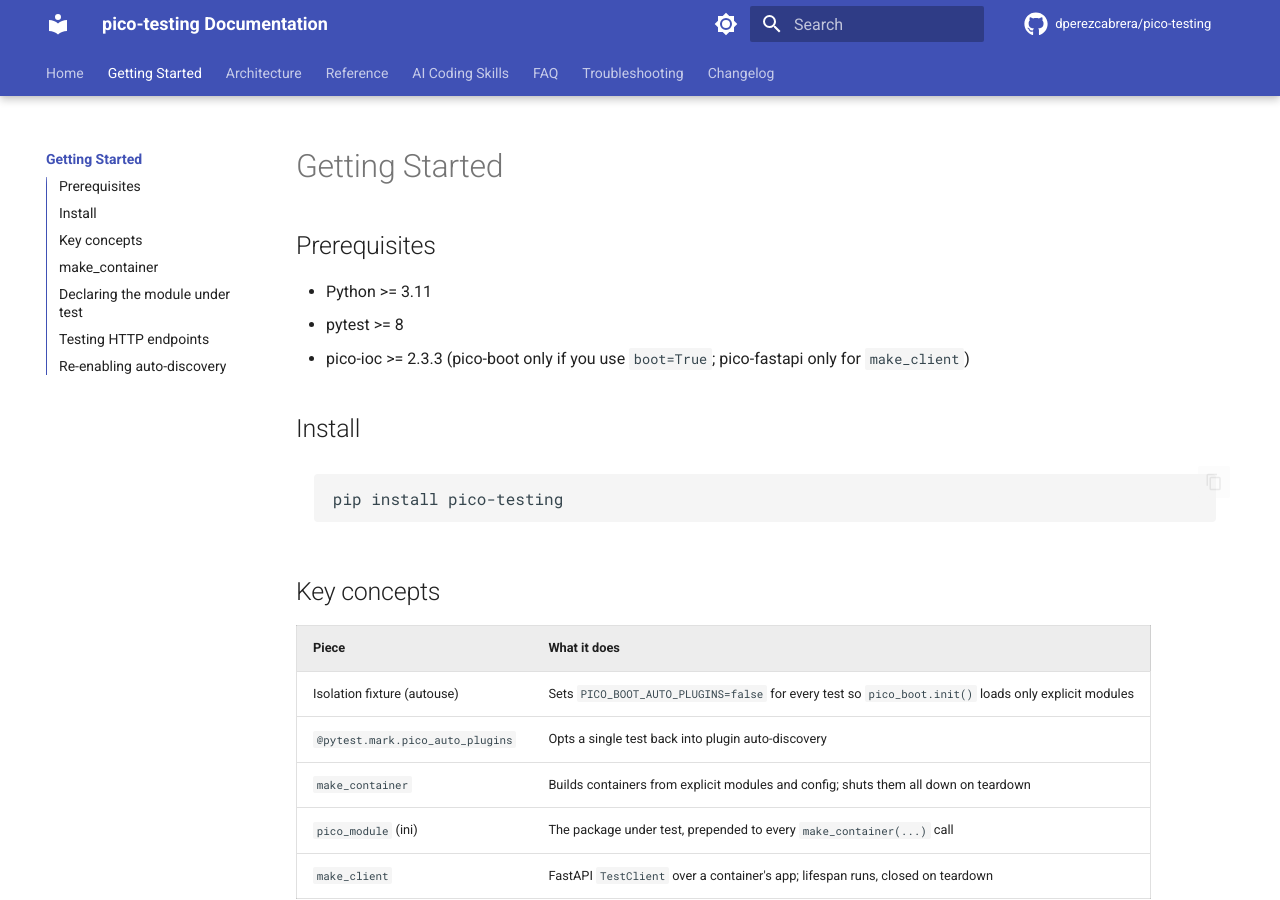
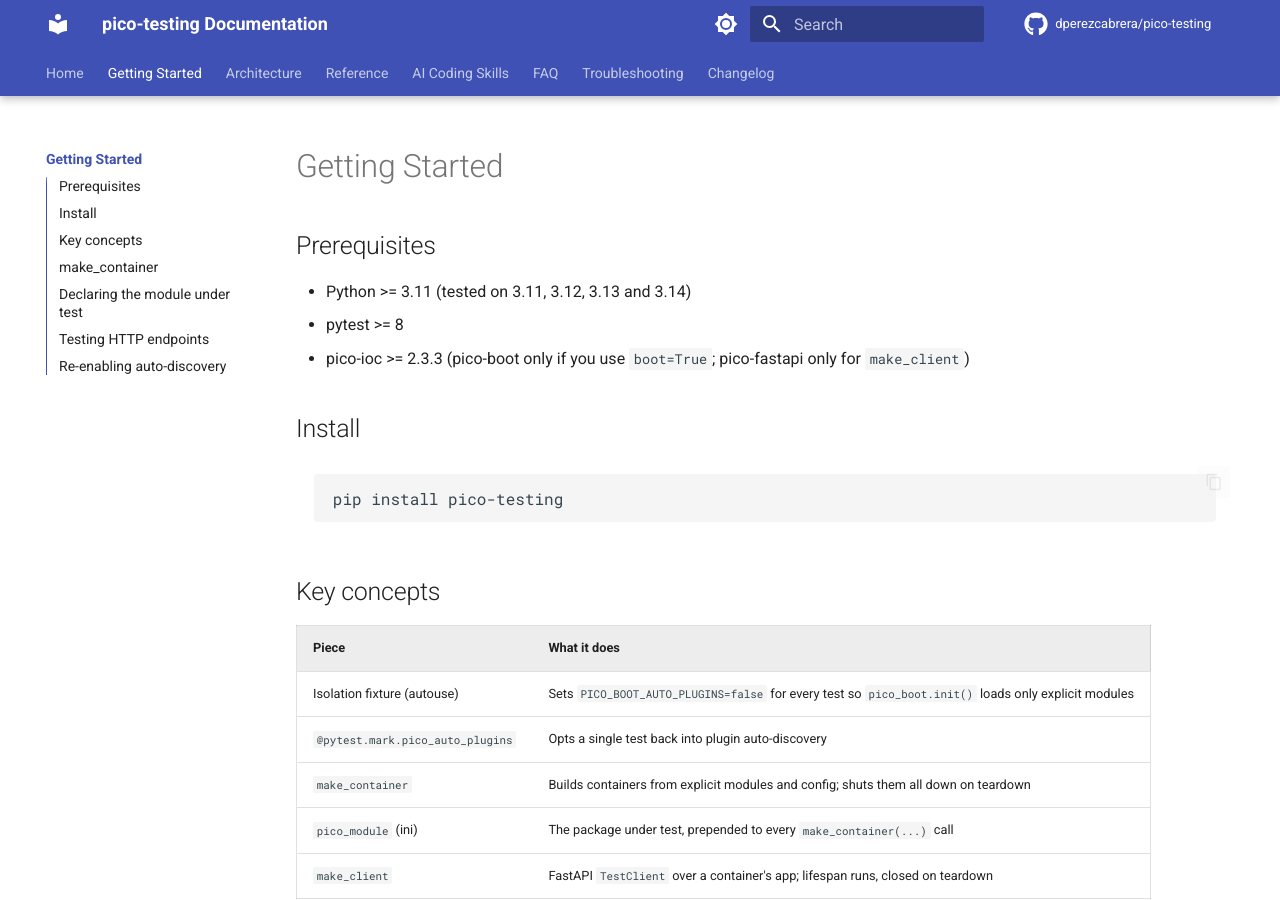
Before and after one commit to dperezcabrera/pico-testing, an MkDocs documentation site: the page built from docs/getting-started.md, in a window 1280 px wide and 900 px high. Built offline with MkDocs 1.6.1 and Material for MkDocs 9.7.7, drawn with Linux system fonts in a browser that asks for light colours; comment, search, counter and statistics services are not loaded.

Commit message:
Declare tested Python 3.14 support in classifiers and docs

```diff
--- a/docs/getting-started.md
+++ b/docs/getting-started.md
@@ -2,7 +2,7 @@
 
 ## Prerequisites
 
-- Python >= 3.11
+- Python >= 3.11 (tested on 3.11, 3.12, 3.13 and 3.14)
 - pytest >= 8
 - pico-ioc >= 2.3.3 (pico-boot only if you use `boot=True`; pico-fastapi only for `make_client`)
 
--- a/pyproject.toml
+++ b/pyproject.toml
@@ -20,6 +20,7 @@ classifiers = [
     "Programming Language :: Python :: 3.11",
     "Programming Language :: Python :: 3.12",
     "Programming Language :: Python :: 3.13",
+    "Programming Language :: Python :: 3.14",
     "Intended Audience :: Developers",
     "License :: OSI Approved :: MIT License",
     "Operating System :: OS Independent",
```
